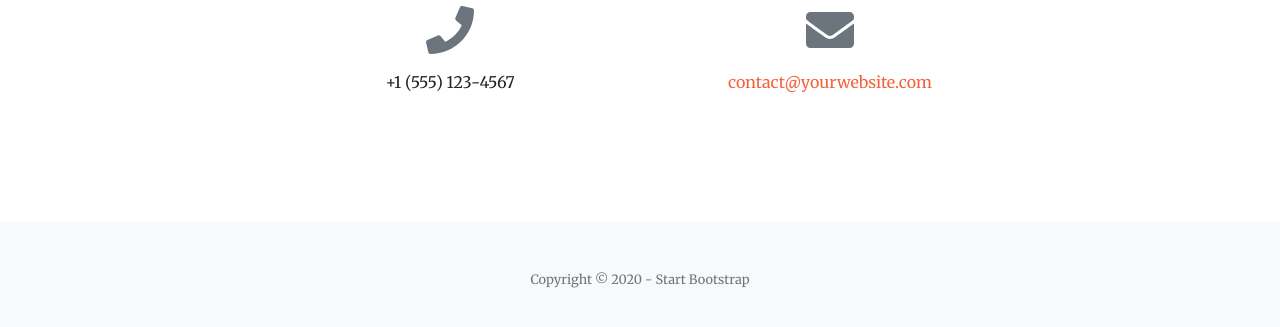
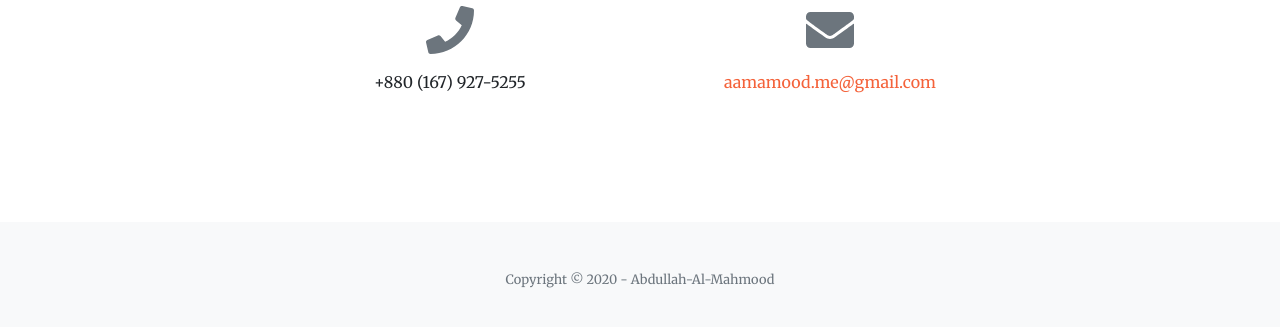
Before and after one commit to epitaf/Test2, a plain HTML site: page index.html in a window 1280 px wide. Shown: the part 3086-3413 px from the top of the page. Drawn offline with nearby package versions, Linux system fonts and the light colour scheme.

Commit message:
Update index.html

```diff
--- a/index.html
+++ b/index.html
@@ -179,18 +179,18 @@
                 <div class="row">
                     <div class="col-lg-4 ml-auto text-center mb-5 mb-lg-0">
                         <i class="fas fa-phone fa-3x mb-3 text-muted"></i>
-                        <div>+1 (555) 123-4567</div>
+                        <div>+880 (167) 927-5255</div>
                     </div>
                     <div class="col-lg-4 mr-auto text-center">
                         <i class="fas fa-envelope fa-3x mb-3 text-muted"></i
-                        ><!-- Make sure to change the email address in BOTH the anchor text and the link target below!--><a class="d-block" href="mailto:contact@yourwebsite.com">contact@yourwebsite.com</a>
+                        ><!-- Make sure to change the email address in BOTH the anchor text and the link target below!--><a class="d-block" href="aamahmood.me@gmail.com">aamamood.me@gmail.com</a>
                     </div>
                 </div>
             </div>
         </section>
         <!-- Footer-->
         <footer class="bg-light py-5">
-            <div class="container"><div class="small text-center text-muted">Copyright © 2020 - Start Bootstrap</div></div>
+            <div class="container"><div class="small text-center text-muted">Copyright © 2020 - Abdullah-Al-Mahmood</div></div>
         </footer>
         <!-- Bootstrap core JS-->
         <script src="https://cdnjs.cloudflare.com/ajax/libs/jquery/3.5.1/jquery.min.js"></script>
```
